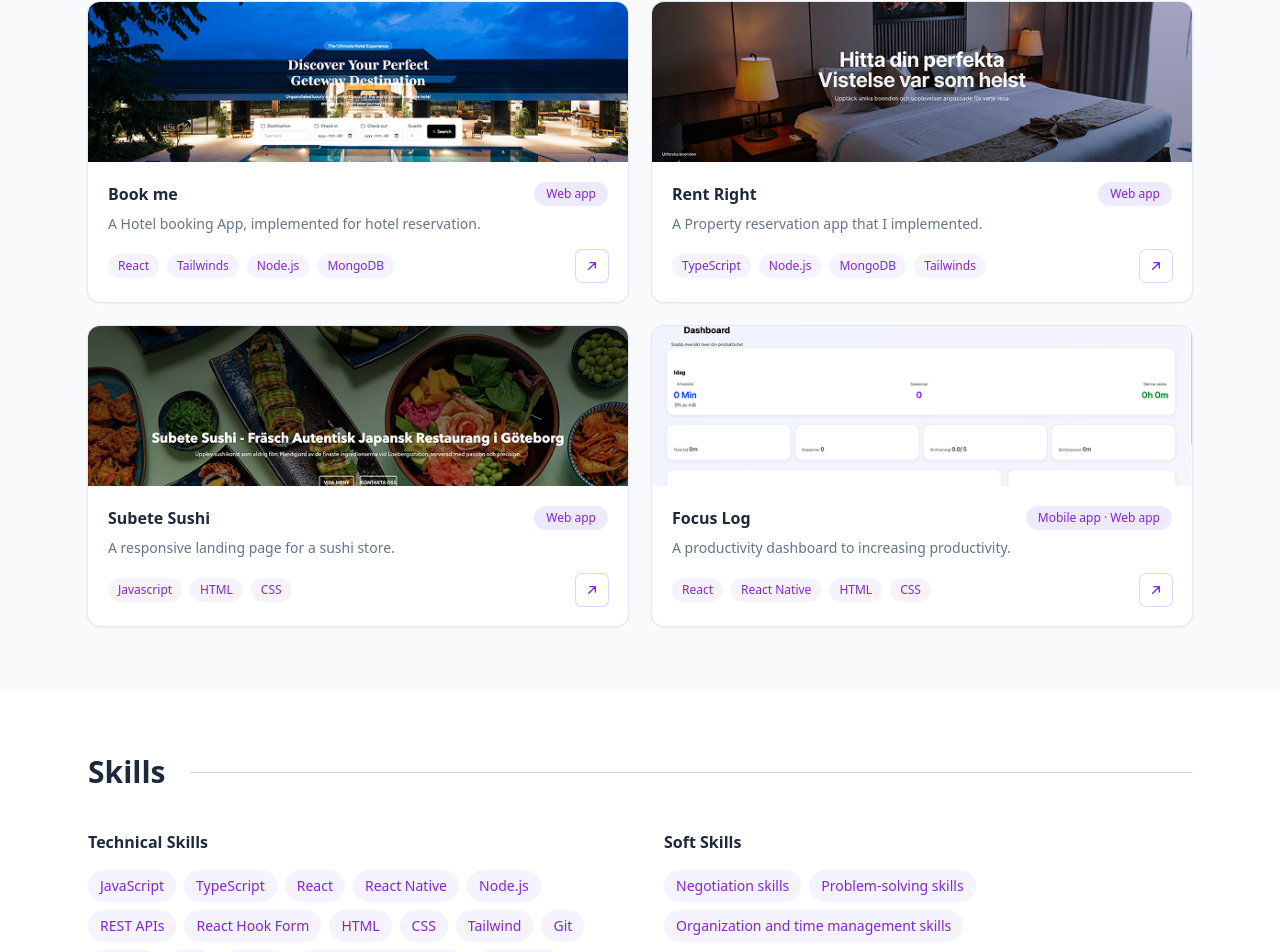
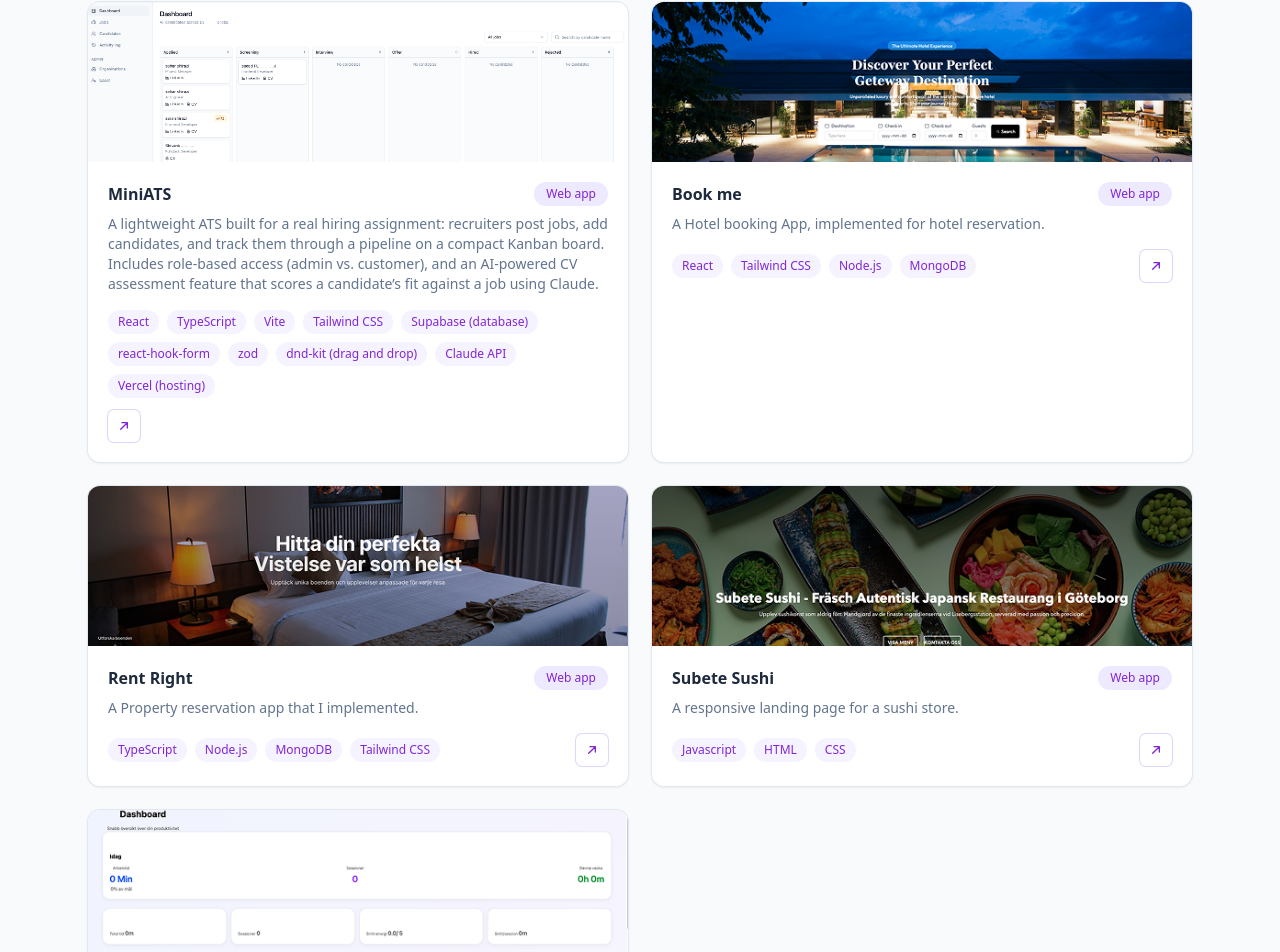
Before and after one commit to saharrshirazii/saharshirazi, a React (Vite) app in the folder portfolio/: page / in a window 1280 px wide. Shown: the part 2231-3183 px from the top of the page. Built offline with nearby package versions, Linux system fonts and the light colour scheme.

Commit message:
Add miniATS app in projects page.

```diff
--- a/portfolio/src/data/projects.js
+++ b/portfolio/src/data/projects.js
@@ -1,3 +1,4 @@
+import miniATSImg from '../assets/MiniATS image.png'
 import bookImg from '../assets/Book me image.png'
 import rentImg from '../assets/Rent Right image.png'
 import subeteImg from '../assets/Subete Sushi image.png'
@@ -5,10 +6,19 @@ import focusImg from '../assets/Focus Log image.png'
 
 export const projects = [
   {
+    title: 'MiniATS',
+    type: 'Web app',
+    description: 'A lightweight ATS built for a real hiring assignment: recruiters post jobs, add candidates, and track them through a pipeline on a compact Kanban board. Includes role-based access (admin vs. customer), and an AI-powered CV assessment feature that scores a candidate’s fit against a job using Claude.',
+    tech: ['React', 'TypeScript', 'Vite',  'Tailwind CSS','Supabase (database)', 'react-hook-form', 'zod','dnd-kit (drag and drop)','Claude API','Vercel (hosting)'],
+    image: miniATSImg,
+    link: 'https://mini-ats-three.vercel.app/',
+    github: 'https://github.com/saharshirazii/MiniATS'
+  },
+  {
     title: 'Book me',
     type: 'Web app',
     description: 'A Hotel booking App, implemented for hotel reservation.',
-    tech: ['React', 'Tailwinds', 'Node.js', 'MongoDB'],
+    tech: ['React', 'Tailwind CSS', 'Node.js', 'MongoDB'],
     image: bookImg,
     link: 'https://hotel-booking-app-gilt.vercel.app/',
   },
@@ -16,7 +26,7 @@ export const projects = [
     title: 'Rent Right',
     type: 'Web app',
     description: 'A Property reservation app that I implemented.',
-    tech: ['TypeScript', 'Node.js', 'MongoDB', 'Tailwinds'],
+    tech: ['TypeScript', 'Node.js', 'MongoDB', 'Tailwind CSS'],
     image: rentImg,
     link: 'https://github.com/saharrshirazii/RentRight',
   },
```
Also changed, not shown: portfolio/src/assets/MiniATS image.png (added).
